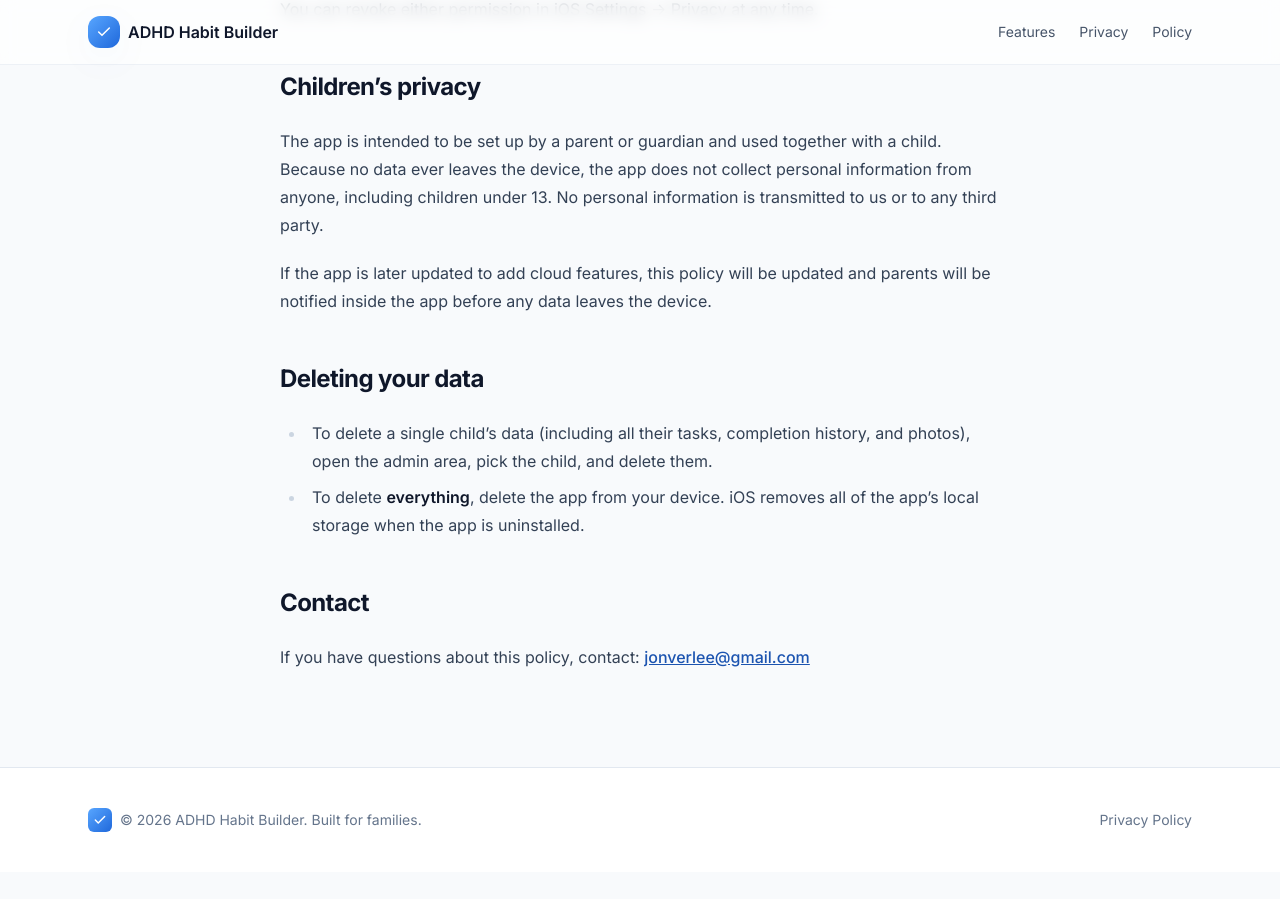
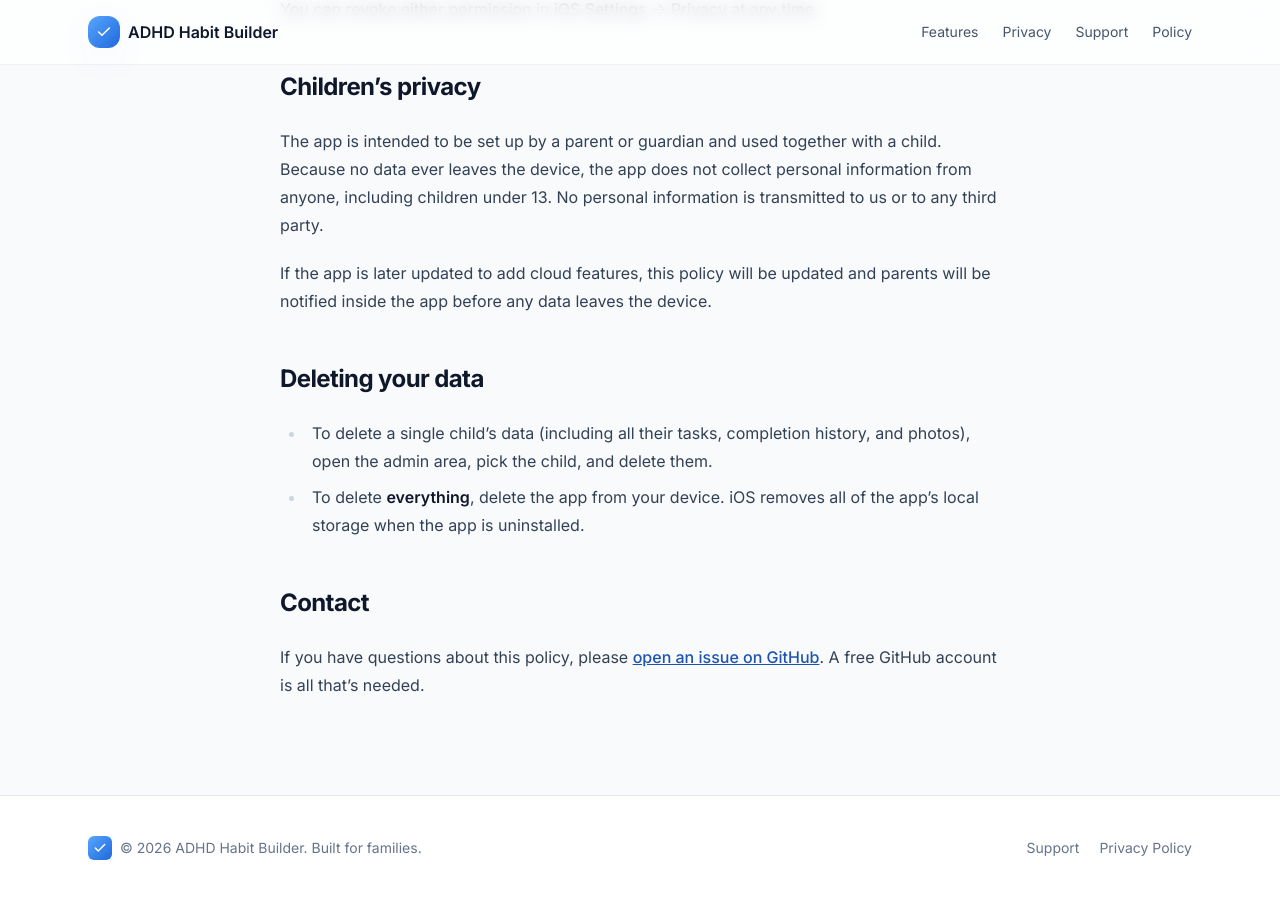
Before and after one commit to jverlee/adhd-habit-builder, a Jekyll site: the page built from docs/privacy.md, in a window 1280 px wide and 900 px high, scrolled down 1282 px. Built offline with Jekyll 4.4.1, drawn with Linux system fonts in a browser that asks for light colours; nearby versions of some CDN libraries; before the commit the page ends 2154 px from its top, so only the background shows below that.

Commit message:
Add Support page and route privacy contact through GitHub Issues
Adds a /support/ page (FAQ + GitHub Issues link) so the docs site has a
dedicated Support URL for App Store Connect. Links Support from the
header nav and footer. Replaces the personal email in the privacy
policy contact section with a GitHub Issues link so the contact method
required by the privacy policy is still reachable but not a personal
inbox.

Co-Authored-By: Claude Opus 4.7 <noreply@anthropic.com>

```diff
--- a/docs/_layouts/default.html
+++ b/docs/_layouts/default.html
@@ -80,6 +80,7 @@
         <nav class="hidden sm:flex items-center gap-6 text-sm text-slate-600">
           <a href="{{ '/#features' | relative_url }}" class="hover:text-slate-900 transition">Features</a>
           <a href="{{ '/#privacy' | relative_url }}" class="hover:text-slate-900 transition">Privacy</a>
+          <a href="{{ '/support/' | relative_url }}" class="hover:text-slate-900 transition">Support</a>
           <a href="{{ '/privacy/' | relative_url }}" class="hover:text-slate-900 transition">Policy</a>
         </nav>
       </div>
@@ -100,6 +101,7 @@
           <span>© {{ 'now' | date: '%Y' }} ADHD Habit Builder. Built for families.</span>
         </div>
         <div class="flex items-center gap-5">
+          <a href="{{ '/support/' | relative_url }}" class="hover:text-slate-900 transition">Support</a>
           <a href="{{ '/privacy/' | relative_url }}" class="hover:text-slate-900 transition">Privacy Policy</a>
         </div>
       </div>
--- a/docs/privacy.md
+++ b/docs/privacy.md
@@ -50,4 +50,4 @@ If the app is later updated to add cloud features, this policy will be updated a
 
 ## Contact
 
-If you have questions about this policy, contact: **[jonverlee@gmail.com](mailto:jonverlee@gmail.com)**
+If you have questions about this policy, please **[open an issue on GitHub](https://github.com/jverlee/adhd-habit-builder/issues/new/choose)**. A free GitHub account is all that's needed.
```
Also changed, not shown: docs/support.md (added, +57 -0 lines).
